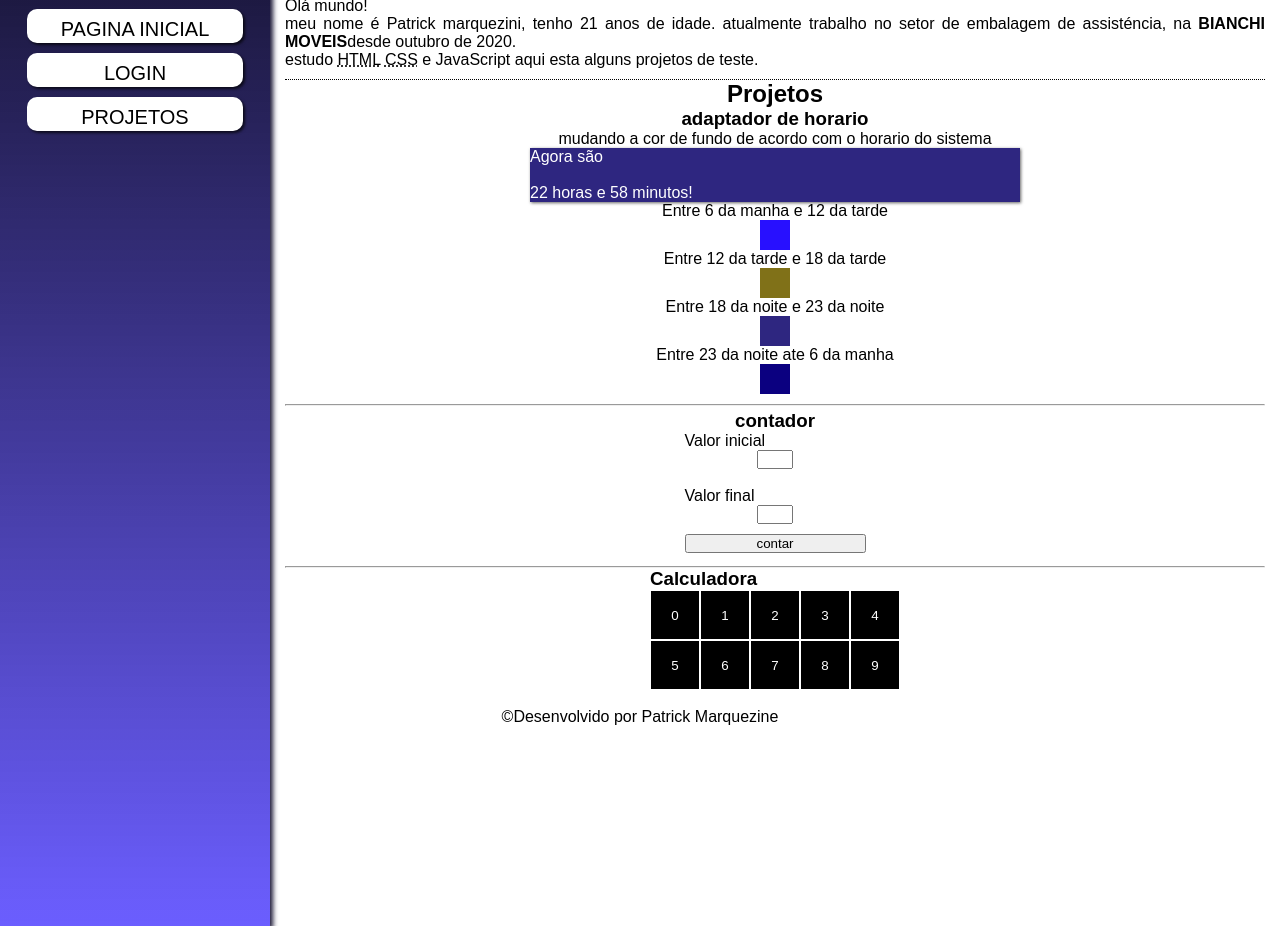
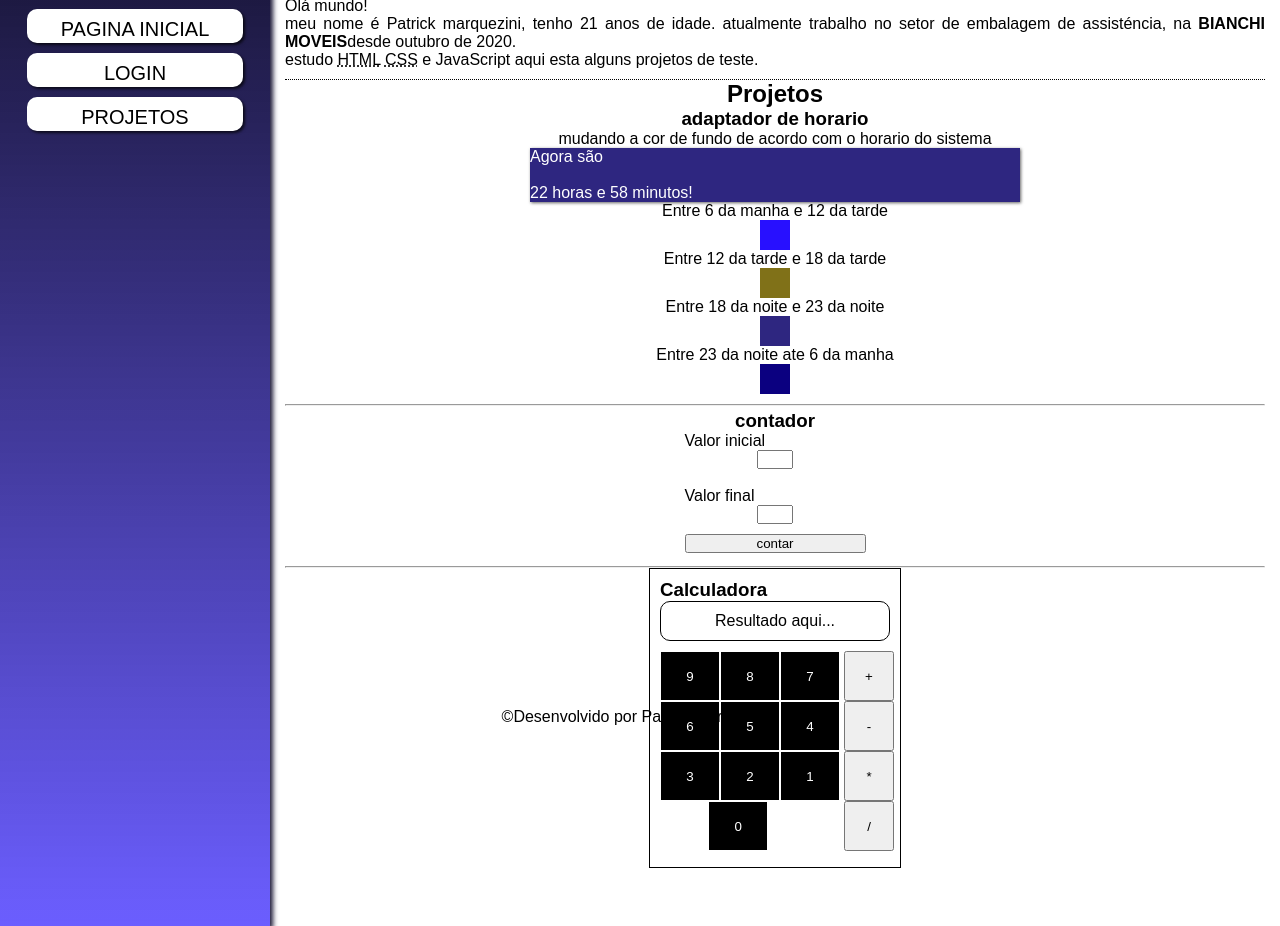
Before and after one commit to patrick1928/portfoilio, a plain HTML site: page index.html in a window 1280 px wide. Shown: the part 74-1000 px from the top of the page. Drawn offline with Linux system fonts and the light colour scheme; a web font is replaced by a local one.

Commit message:
puta merda

```diff
--- a/css/style.css
+++ b/css/style.css
@@ -84,6 +84,33 @@ div#projetos{
     align-items: center;
 
 }
+div#resultado{
+    border: 1px solid black;
+    height: 40px;
+    border-radius: 10px;
+    margin-bottom: 10px;
+}
+div#resultado p{
+    text-align: center;
+    margin-top:10px;
+}
+
+div#projetocalculadora{
+    width: ;
+    height: 300px;
+    border: 1px solid black;
+    padding: 10px;
+}
+#operadores{
+    width: 20%;
+    display:flex;
+    flex-direction: column;
+    float: right;
+}
+.op{
+    width:50px;
+    height: 50px;
+}
 #contador{
     height: 150px;
     display: flex;
@@ -154,15 +181,15 @@ span.menu{
 input.num{
     background: #000000;
     color: white;
-    width: 50px;
+    width: 60px;
     height: 50px;
     border: 1px solid white;
 
 }
-td{
- width: 50%;
+input.num:last-child{
+    margin-left:21%;
+}
 
-}
 @media screen and (max-width:700px){
     #sidebar{
         position: absolute;
--- a/index.html
+++ b/index.html
@@ -62,11 +62,15 @@
               <input type="button" id="init" value="contar" onclick="contar()">
              </div>
              <hr>
-             <div id="calculadora">
+             <div id="projetocalculadora">
               <h3>Calculadora</h3>
-              <td id="calculadora">
-               <tr class="operadores"></tr>
-              </td>
+              <div id="resultado"><p>Resultado aqui...</p></div>
+              <div id="operadores">
+                <td><input type="button" class="op" value="+"></td>
+                <td><input type="button" class="op" value="-"></td>
+                <td><input type="button" class="op" value="*"></td>
+                <td><input type="button" class="op" value="/"></td>
+              </div>
              </div>
            </div>
            <br>
--- a/scripts/script.js
+++ b/scripts/script.js
@@ -94,18 +94,17 @@ function contar(){
     }
     //fim
     //calculadora
+    var calculadora = {
+            num1:1,
+        }
     const calc = () =>{
-    var calculadora = {
-        num1:1,
+
+        var tabela = document.getElementById('projetocalculadora')
+        for(let c = 9;c >= 0;c--){
+            tabela.innerHTML += `<td><input class="num" type="button" value="${c}"></td>`
+            calculadora[`num${c}`] = c
+            if(c == 7 || c == 4 || c == 1){
+            tabela.innerHTML += '<br>'
     }
-    var tabela = document.getElementById('calculadora')
-    for(let c = 0;c <= 9;c++){
-        tabela.innerHTML += `<input class="num" type="button" value="${c}">`
-        calculadora[`num${c}`] = c
-        if(c == 4){
-            tabela.innerHTML += '<br>'
-        }
-    }
-    }
-    calc()
-    //fim
+}}
+calc()
```
